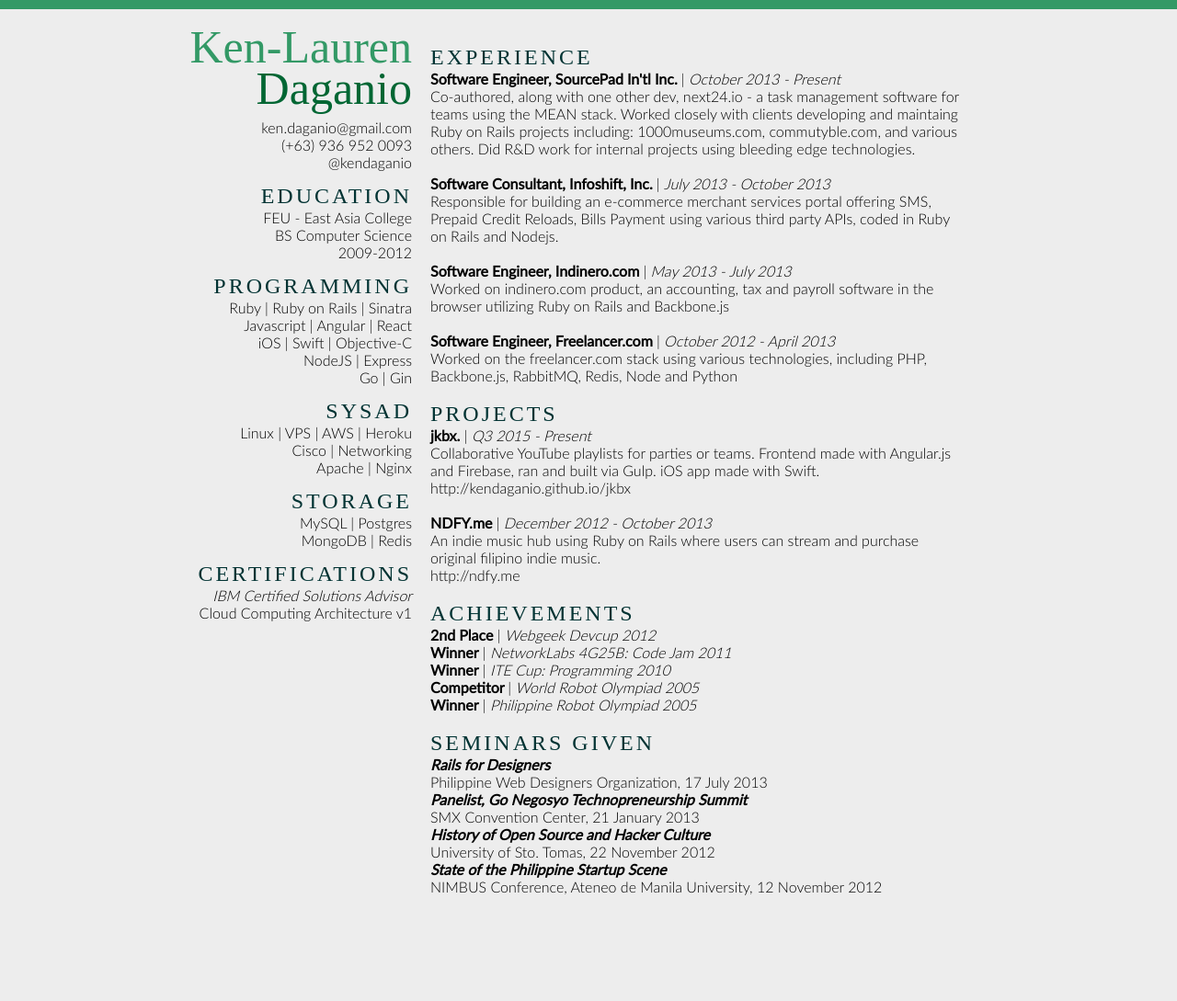
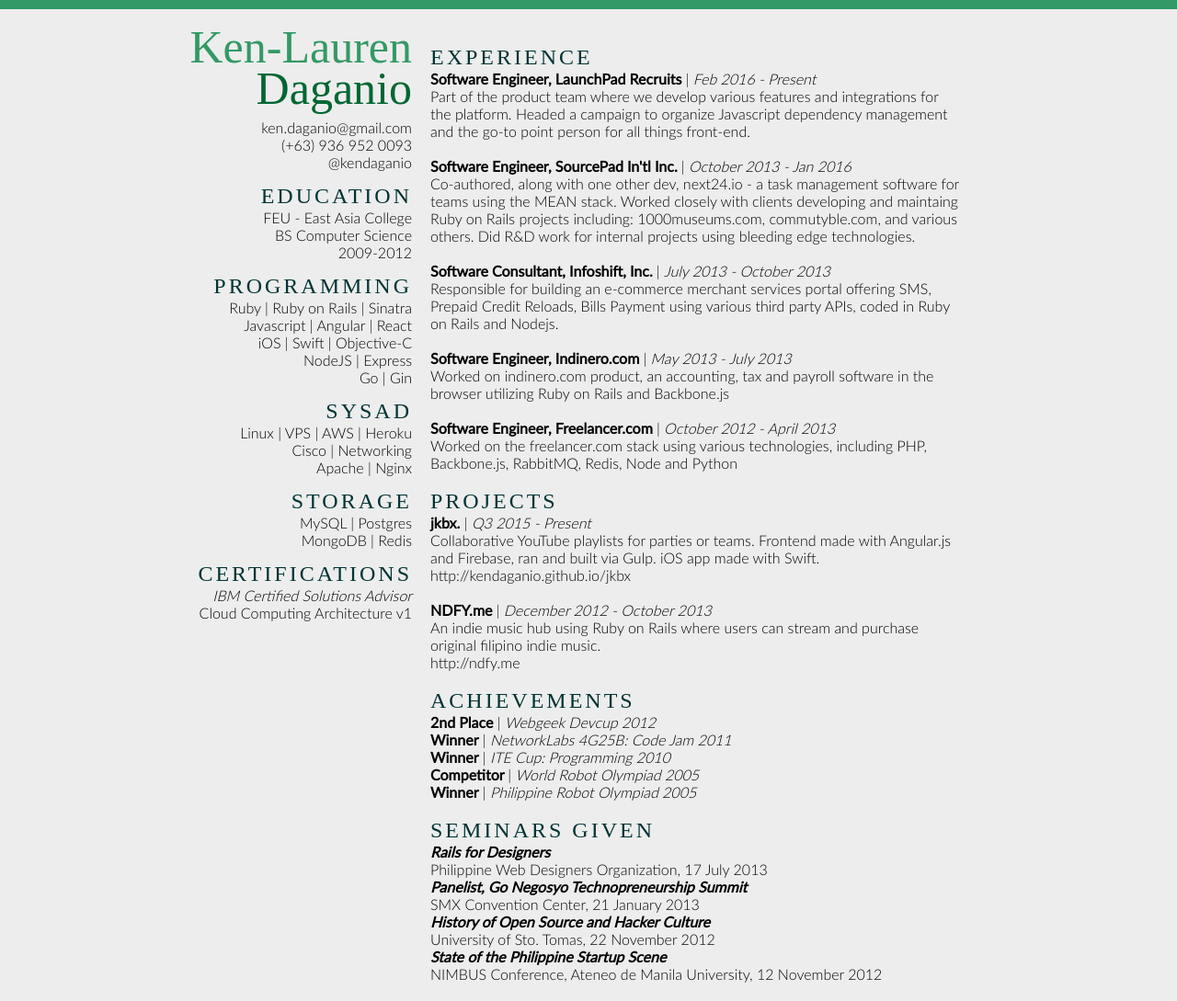
Before and after one commit to kendaganio/kendaganio.github.io, a Jekyll site: the page cv/index.html, which Jekyll copies as it is, in a window 1280 px wide. Shown: the whole page at 92% size. Built offline with Jekyll 4.4.1, drawn with Linux system fonts in a browser that asks for light colours; some web fonts are replaced; before the commit the page ends 994 px from its top, so only the background shows below that.

Commit message:
Updates cv

```diff
--- a/cv/index.html
+++ b/cv/index.html
@@ -139,7 +139,10 @@
       <div class="experience">
         <h2>Experience</h2>
 
-        <strong>Software Engineer, SourcePad In'tl Inc. </strong> | <em> October 2013 - Present </em><br>
+        <strong>Software Engineer, LaunchPad Recruits </strong> | <em> Feb 2016 - Present</em><br>
+        <p>Part of the product team where we develop various features and integrations for the platform. Headed a campaign to organize Javascript dependency management and the go-to point person for all things front-end.</p><br>
+
+        <strong>Software Engineer, SourcePad In'tl Inc. </strong> | <em> October 2013 - Jan 2016</em><br>
         <p>Co-authored, along with one other dev, next24.io - a task management software for teams using the MEAN stack. Worked closely with clients developing and maintaing Ruby on Rails projects including: 1000museums.com, commutyble.com, and various others. Did R&amp;D work for internal projects using bleeding edge technologies.</p><br>
 
         <strong>Software Consultant, Infoshift, Inc. </strong> | <em> July 2013 - October 2013</em><br>
```
